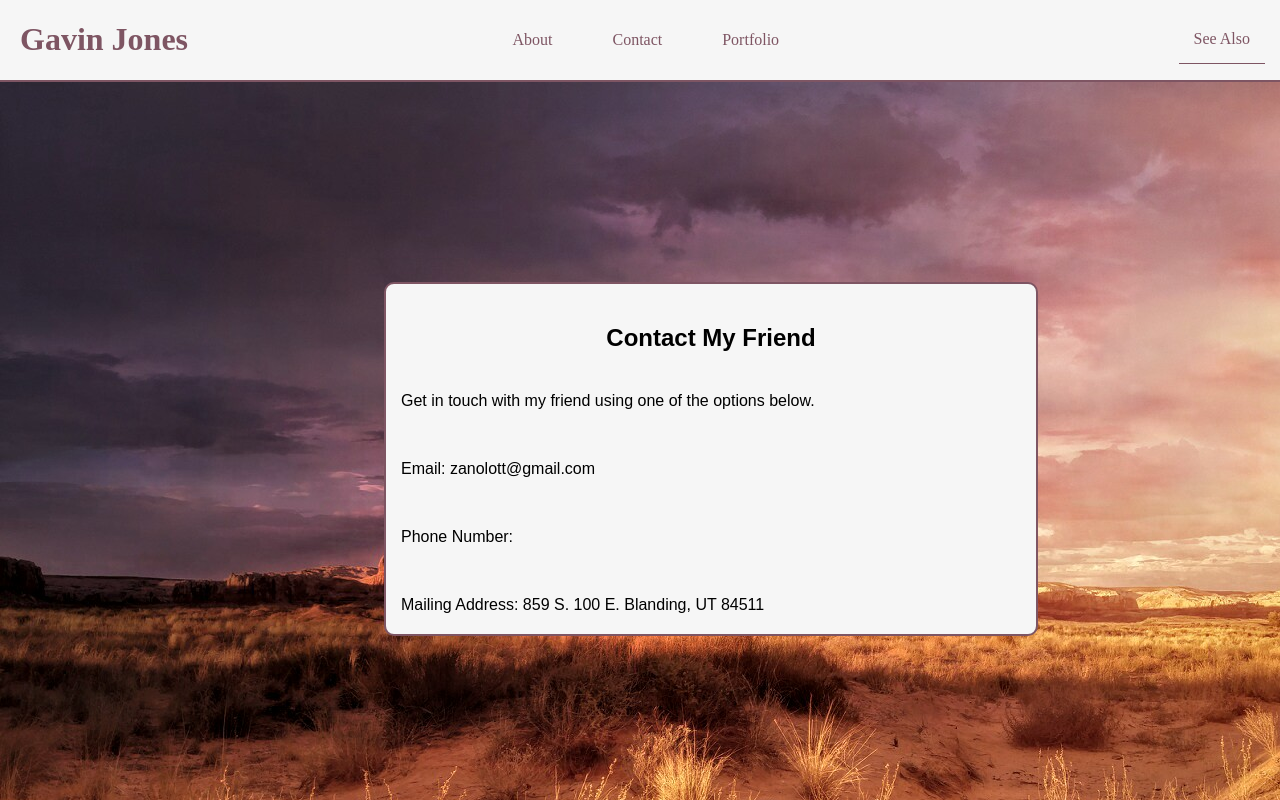
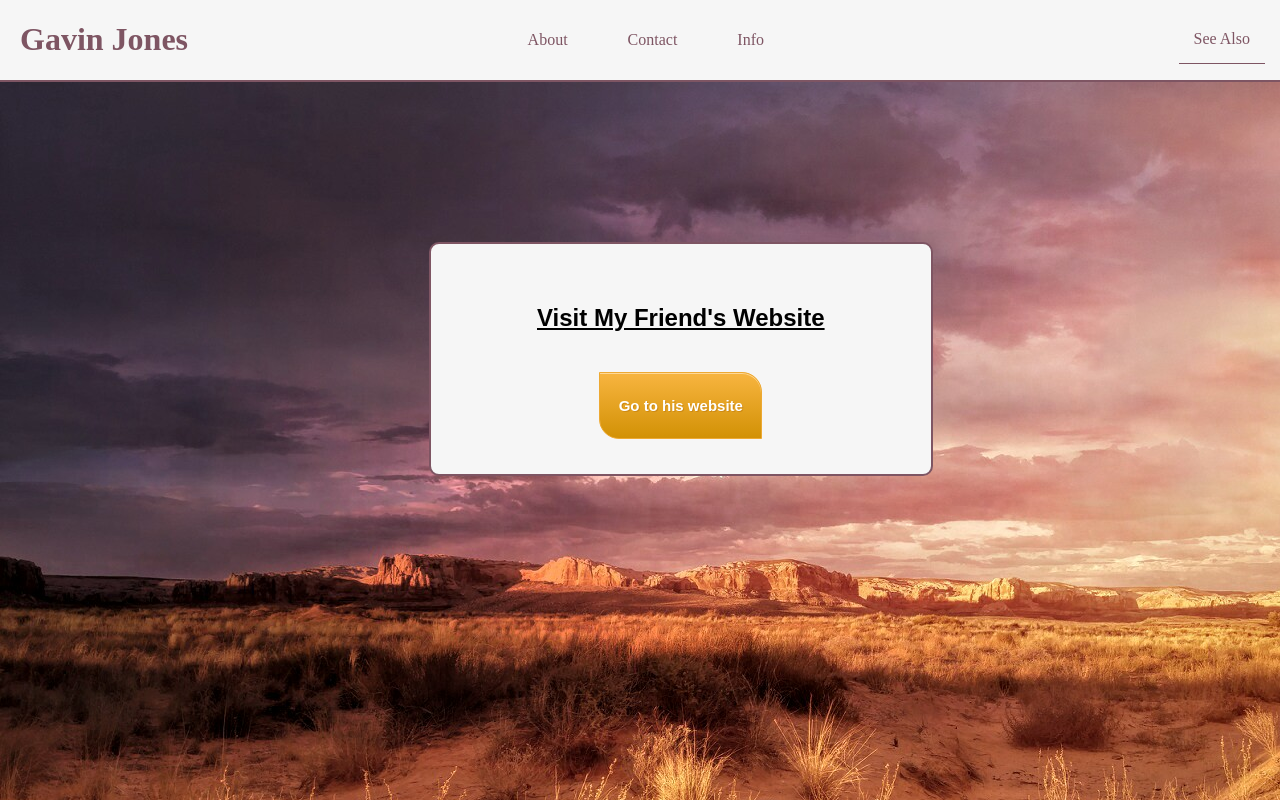
Before and after one commit to gjo603/portfolio-project-g, a PHP site: the page made by see also/see-also.html in a window 1280 px wide. Run offline with PHP 8.4, Linux system fonts and the light colour scheme.

Commit message:
made changes and added the info components

```diff
--- a/about/about.html
+++ b/about/about.html
@@ -23,7 +23,7 @@
                 <a id="Contact" href="../contact/contact.html">Contact</a>
               </div>
               <div class="link">
-                <a id="Portfolio" href="../portfolio/portfolio.html">Portfolio</a>
+                <a id="Portfolio" href="../portfolio/portfolio.html">Info</a>
               </div>
             </div>
 
--- a/contact/contact.html
+++ b/contact/contact.html
@@ -23,13 +23,13 @@
                 <a id="contact" href="../contact/contact.html">Contact</a>
               </div>
               <div class="link">
-                <a id="portfolio" href="../portfolio/portfolio.html">Portfolio</a>
+                <a id="portfolio" href="../portfolio/portfolio.html">Info</a>
               </div>
             </div>
 
             <div class="header-right">
               <div id="see-also" class="link">
-                <a href="#">See Also</a>
+                <a href="../see also/see-also.html">See Also</a>
               </div>
             </div>
 
--- a/see also/see-also.css
+++ b/see also/see-also.css
@@ -62,13 +62,13 @@ body {
   /* box */
 
   .big-box {
-    width: 650px;
-    height: 350px;
+    width: 500px;
+    height: 230px;
     background-color: #F6F6F6;
     border-radius: 10px;
-    margin-left: 30vw;
+    margin-left: 33.5vw;
     margin-right: 40vw;
-    margin-top: 25vh;
+    margin-top: 20vh;
     z-index: 1;
     position: absolute;
     border: 2px solid #7E5563;
@@ -101,3 +101,57 @@ body {
     padding: 0;
     background-position-y: 50px;
   }
+
+  /* Button */
+
+  .classname {
+    -moz-box-shadow:inset 0px 1px 0px 0px #fed897;
+    -webkit-box-shadow:inset 0px 1px 0px 0px #fed897;
+    box-shadow:inset 0px 1px 0px 0px #fed897;
+    background:-webkit-gradient( linear, left top, left bottom, color-stop(0.05, #f6b33d), color-stop(1, #d29105) );
+    background:-moz-linear-gradient( center top, #f6b33d 5%, #d29105 100% );
+    filter:progid:DXImageTransform.Microsoft.gradient(startColorstr='#f6b33d', endColorstr='#d29105');
+    background-color:#f6b33d;
+    -webkit-border-top-left-radius:0px;
+    -moz-border-radius-topleft:0px;
+    border-top-left-radius:0px;
+    -webkit-border-top-right-radius:20px;
+    -moz-border-radius-topright:20px;
+    border-top-right-radius:20px;
+    -webkit-border-bottom-right-radius:0px;
+    -moz-border-radius-bottomright:0px;
+    border-bottom-right-radius:0px;
+    -webkit-border-bottom-left-radius:20px;
+    -moz-border-radius-bottomleft:20px;
+    border-bottom-left-radius:20px;
+  text-indent:0px;
+    border:1px solid #eda933;
+    display:inline-block;
+    color:#ffffff;
+    font-family:Arial;
+    font-size:15px;
+    font-weight:bold;
+    font-style:normal;
+  height:65px;
+    line-height:65px;
+  width:161px;
+    text-decoration:none;
+    text-align:center;
+    text-shadow:1px 1px 0px #cd8a15;
+  }.classname:hover {
+    background:-webkit-gradient( linear, left top, left bottom, color-stop(0.05, #d29105), color-stop(1, #f6b33d) );
+    background:-moz-linear-gradient( center top, #d29105 5%, #f6b33d 100% );
+    filter:progid:DXImageTransform.Microsoft.gradient(startColorstr='#d29105', endColorstr='#f6b33d');
+    background-color:#d29105;
+    text-decoration: none;
+  }.classname:active {
+    position:relative;
+    top:1px;
+  }
+
+  .box-content {
+    padding: 20px;
+    justify-content: justify;
+    align-content: center;
+    text-align-last: center;
+  }
--- a/see also/see-also.html
+++ b/see also/see-also.html
@@ -23,7 +23,7 @@
                 <a id="contact" href="../contact/contact.html">Contact</a>
               </div>
               <div class="link">
-                <a id="portfolio" href="../portfolio/portfolio.html">Portfolio</a>
+                <a id="portfolio" href="../portfolio/portfolio.html">Info</a>
               </div>
             </div>
 
@@ -37,7 +37,7 @@
           </div>
 
           <div class="big-box">
-            <div class="box-content"><h2>Contact My Friend</h2><p>Get in touch with my friend using one of the options below.</p><br><p>Email: zanolott@gmail.com</p><br> <p>Phone Number: </p><br> <p>Mailing Address: 859 S. 100 E. Blanding, UT 84511</p></div>
+            <div class="box-content"><h2 style="text-decoration: underline;">Visit My Friend's Website</h2><a href="#" class="classname">Go to his website</a></div>
         </div>
   </div>
 </body>
```
Also changed, not shown: about/about.css (+9 -0 lines), portfolio/portfolio.css (+136 -0 lines), portfolio/portfolio.html (+55 -2 lines), portfolio/ocean.jpeg (added), portfolio/test.jpg (added).
